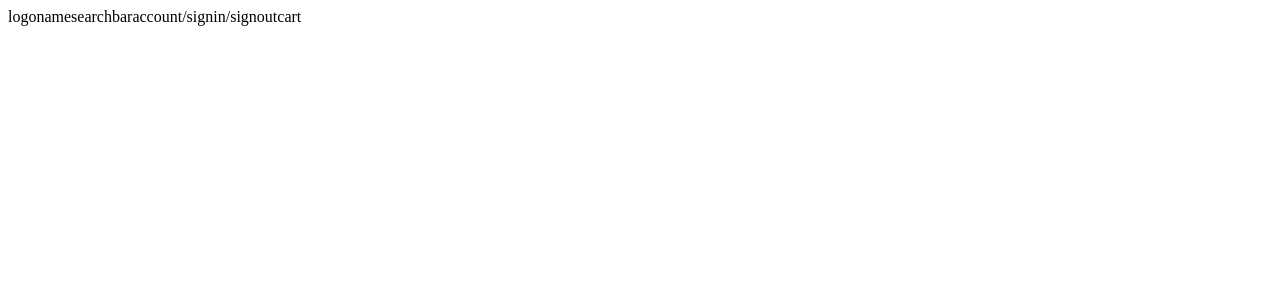
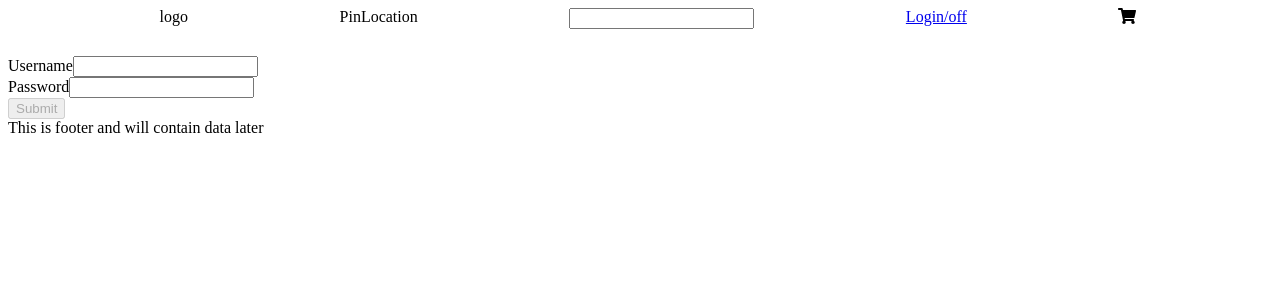
Before and after one commit to abhinavsaurav/kirana-store, a React (Create React App) app in the folder client/: page /login in a window 1280 px wide. Shown: the top 300 px of the page. Built offline with nearby package versions, Linux system fonts and the light colour scheme.

Commit message:
login and react router added

```diff
--- a/client/package.json
+++ b/client/package.json
@@ -3,12 +3,16 @@
   "version": "0.1.0",
   "private": true,
   "dependencies": {
+    "@fortawesome/fontawesome-svg-core": "^1.2.36",
+    "@fortawesome/free-solid-svg-icons": "^5.15.4",
+    "@fortawesome/react-fontawesome": "^0.1.15",
     "@testing-library/jest-dom": "^5.11.4",
     "@testing-library/react": "^11.1.0",
     "@testing-library/user-event": "^12.1.10",
     "node-sass": "^6.0.1",
     "react": "^17.0.2",
     "react-dom": "^17.0.2",
+    "react-router-dom": "^5.2.0",
     "react-scripts": "4.0.3",
     "sass-loader": "^12.1.0",
     "web-vitals": "^1.0.1"
--- a/client/src/App.js
+++ b/client/src/App.js
@@ -1,13 +1,31 @@
 // import logo from './logo.svg';
-import './App.css';
-import Header from './components/Header';
+import { library } from "@fortawesome/fontawesome-svg-core";
+import { faShoppingCart } from "@fortawesome/free-solid-svg-icons";
+import { BrowserRouter as Router, Switch, Route, Link } from "react-router-dom";
+
+import "./App.css";
+import Header from "./components/Header";
+import Footer from "./components/Footer";
+import DefaultPage from "./components/DefaultPage";
+import Login from "./components/login/Login";
+
+library.add(faShoppingCart);
 
 function App() {
-  return (
-    <div className="App">
-      <Header />
-    </div>
-  );
+	return (
+		<div className="App">
+			<Router>
+				<Header />
+				<main>
+					<switch>
+						<Route path="/" exact component={DefaultPage} />
+						<Route path="/login" exact component={Login} />
+					</switch>
+				</main>
+				<Footer />
+			</Router>
+		</div>
+	);
 }
 
 export default App;
--- /dev/null
+++ b/client/src/components/DefaultPage.js
@@ -0,0 +1,7 @@
+import React from 'react';
+
+const DefaultPage = () => {
+    return <div>Default Page</div>;
+};
+
+export default DefaultPage;
--- /dev/null
+++ b/client/src/components/Footer.js
@@ -0,0 +1,9 @@
+import React from 'react';
+
+const Footer = () =>{
+    return (<footer>
+        This is footer and will contain data later
+    </footer>);
+};
+
+export default Footer;
--- a/client/src/components/Header.js
+++ b/client/src/components/Header.js
@@ -1,23 +1,31 @@
-import React from 'react';
+import React, { useState } from 'react';
+import { FontAwesomeIcon } from '@fortawesome/react-fontawesome';
+import { Link } from 'react-router-dom';
+
 import './Header.scss';
 
 const Header = () =>{
+    const [searchText, setSearchText] = useState('');
+    const [isLoggedIn, setIsLoggedIn] = useState(false);
+
     return (
         <header>
-            <div>
+            <div className="logo">
+                <div className="logo-align">
                 logo
+                </div>
             </div>
-            <div>
-                name
+            <div className="site-name">
+                PinLocation
             </div>
-            <div>
-                searchbar
+            <div className="searchbar">
+                <input type="text" value={searchText} onChange={(e)=>setSearchText(e.target.value)} />
             </div>
-            <div>
-                account/signin/signout
+            <div className="login-btn">
+                <Link to="/login">Login/off</Link>
             </div>
-            <div>
-                cart
+            <div className="cart-btn">
+                <FontAwesomeIcon icon="shopping-cart" />
             </div>
         </header>
     );
--- a/client/src/components/Header.scss
+++ b/client/src/components/Header.scss
@@ -1,3 +1,18 @@
 header div{
     display: inline-block;
+
 }
+
+header{
+    width: 100vw;
+    height: 6vh;
+    display: flex;
+    // flex: auto;
+    justify-content: space-evenly;
+
+    .logo{
+        // width: auto;
+        position: relative;
+        left:0;
+    }
+}
--- /dev/null
+++ b/client/src/components/login/Login.js
@@ -0,0 +1,48 @@
+import React, { useState } from "react";
+
+const Login = (props) => {
+	const [uname, setUname] = useState("");
+	const [pass, setPass] = useState("");
+	const [hasError, setHasError] = useState(true);
+
+	const verifyPass = (e) => {
+		// console.log(;
+		const temp = e.target.value;
+		const minPassLength = 4;
+		const maxPassLength = 16;
+		console.log(hasError);
+		if (!(temp.length >= minPassLength) || !(temp.length <= maxPassLength)) {
+			setHasError(true);
+		} else {
+			setHasError(false);
+		}
+		setPass(temp);
+	};
+
+	return (
+		<div>
+			<form>
+				<div className="uname">
+					<label htmlFor="uname">Username</label>
+					<input
+						type="text"
+						id="uname"
+						value={uname}
+						onChange={(e) => setUname(e.target.value)}
+					/>
+				</div>
+				<div className="pass">
+					<label className={hasError === true ? "error" : ""} htmlFor="pass">
+						Password
+					</label>
+					<input type="password" id="pass" value={pass} onChange={verifyPass} />
+				</div>
+				<button type="submit" disabled={hasError === true ? true : false}>
+					Submit
+				</button>
+			</form>
+		</div>
+	);
+};
+
+export default Login;
--- /dev/null
+++ b/client/src/components/login/Login.scss
@@ -0,0 +1,3 @@
+.error {
+	color: red;
+}
--- /dev/null
+++ b/package.json
@@ -0,0 +1,3 @@
+{
+  "dependencies": {}
+}
```
Also changed, not shown: 2 other files (tests, documents, lock files or other folders).
